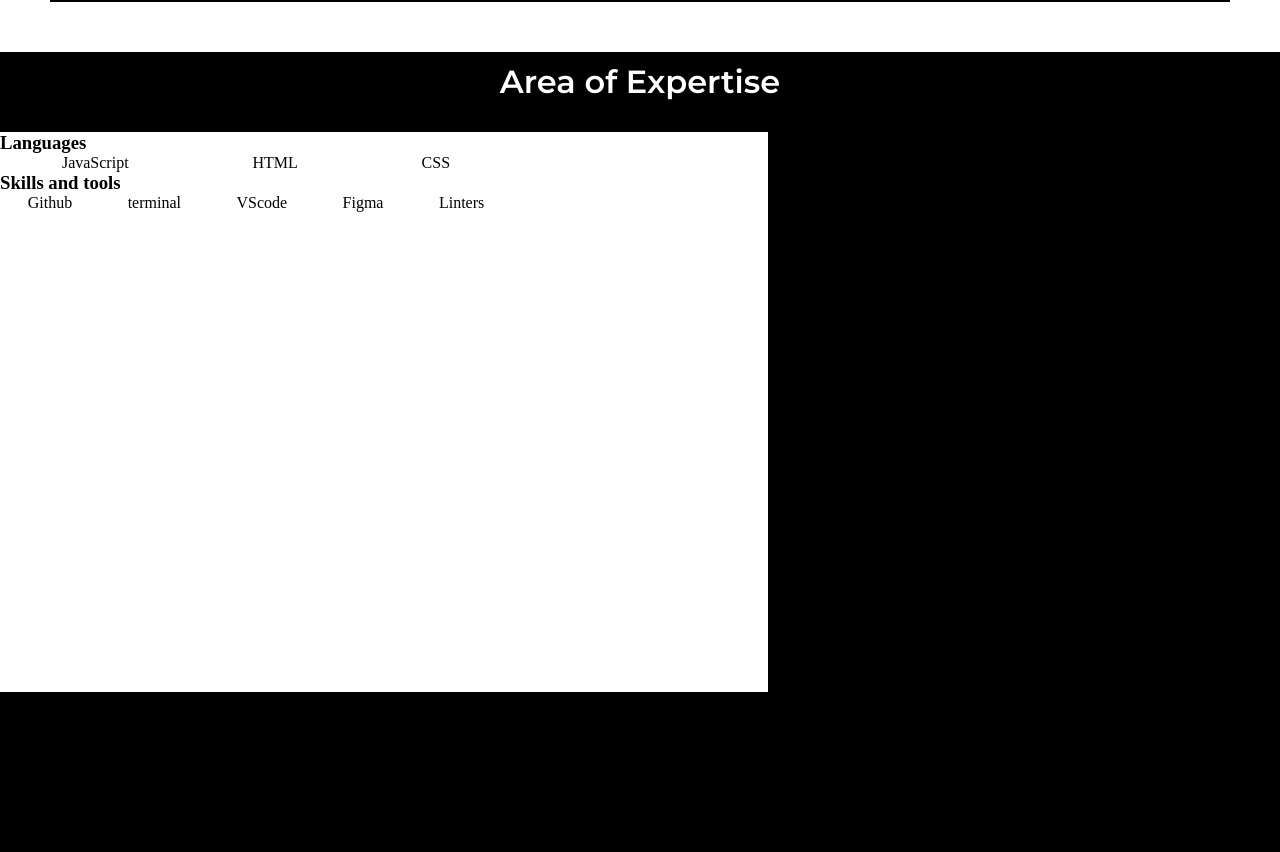
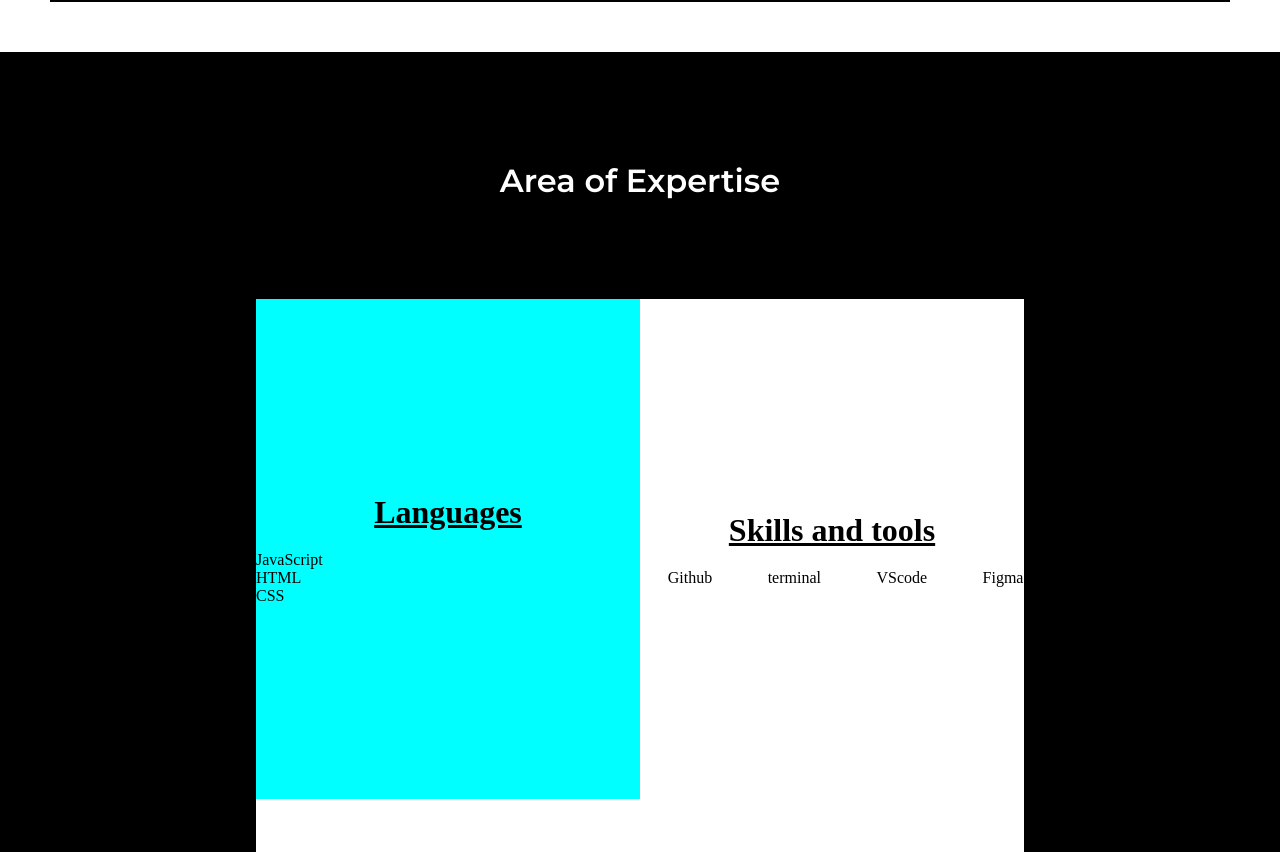
Before and after one commit to akuutsang/my-portfolio, a website with bundled scripts: page my-portfolio/resources/index.html in a window 1280 px wide. Shown: the part 1696-2548 px from the top of the page. Built offline with nearby package versions, Linux system fonts and the light colour scheme; a web font is replaced by a local one.

Commit message:
add style skills and languages

```diff
--- a/my-portfolio/resources/css/index.css
+++ b/my-portfolio/resources/css/index.css
@@ -302,10 +302,15 @@ i {
   background-color: var(--secondary-color);
   width: 100vw;
   height: 100vh;
+  display: flex;
+  flex-direction: column;
+  align-items: center;
 }
+
 .heading{
+    align-items: center;
     width: 100vw;
-    height: 70px;
+    height: 30vh;
     display: flex;
     justify-content: center;
     font-weight:900;
@@ -316,11 +321,42 @@ i {
 }
 
 .languages{
+  display: flex;
   background-color: var(--primary-color);
   width: 60vw;
   height: 70vh;
+}
 
+.main-lang{
+  height:500px;
+  background-color: aqua;
+  width: 30vw;
+  display: flex;
+  flex-direction: column;
+  justify-content: center;
 }
+
+.h3-lang{
+  font-size: xx-large;
+  text-decoration: underline;
+  text-align: center;
+  padding-bottom: 20px;
+  color: var(--secondary-color);
+}
+.main-skills{
+  height:500px;
+  width: 30vw;
+  display: flex;
+  flex-direction: column;
+  justify-content: center;
+}
+
+.langs{
+  display: flex;
+  flex-direction: column;
+}
+
+
 
 @media (max-width: 900px) {
   header {
--- a/my-portfolio/resources/index.html
+++ b/my-portfolio/resources/index.html
@@ -77,7 +77,7 @@
             </div>
             <div class="main-skills">
                 <h3 class=" h3-lang">Skills and tools</h3>
-            <ul>
+            <ul class="skills">
                 <li>Github</li>
                 <li>terminal</li>
                 <li>VScode</li>
```
